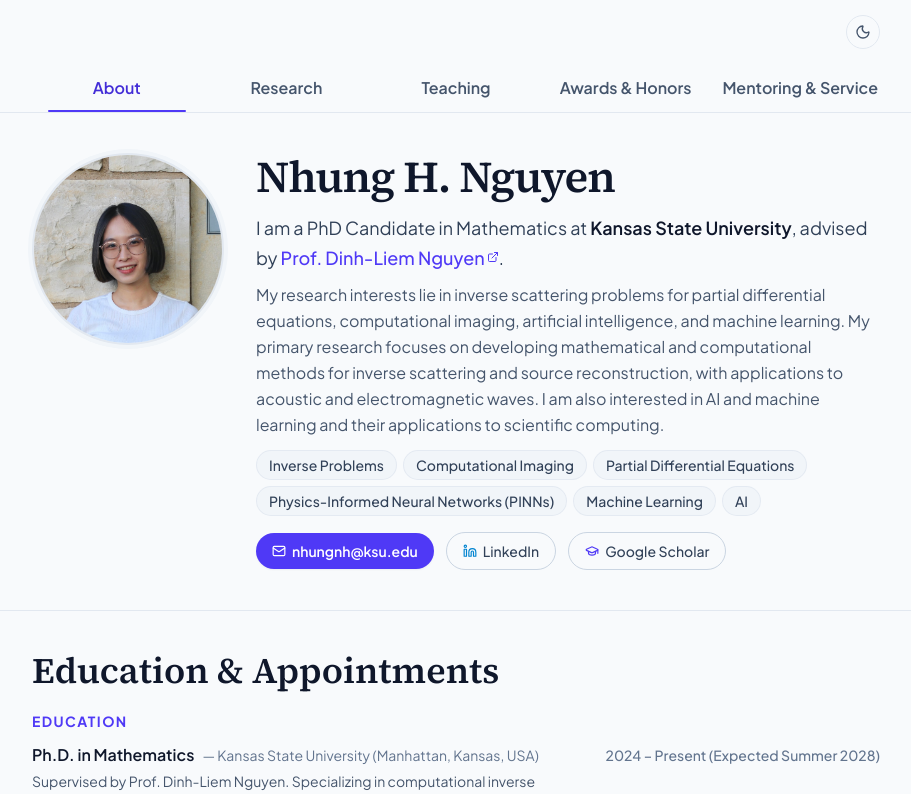
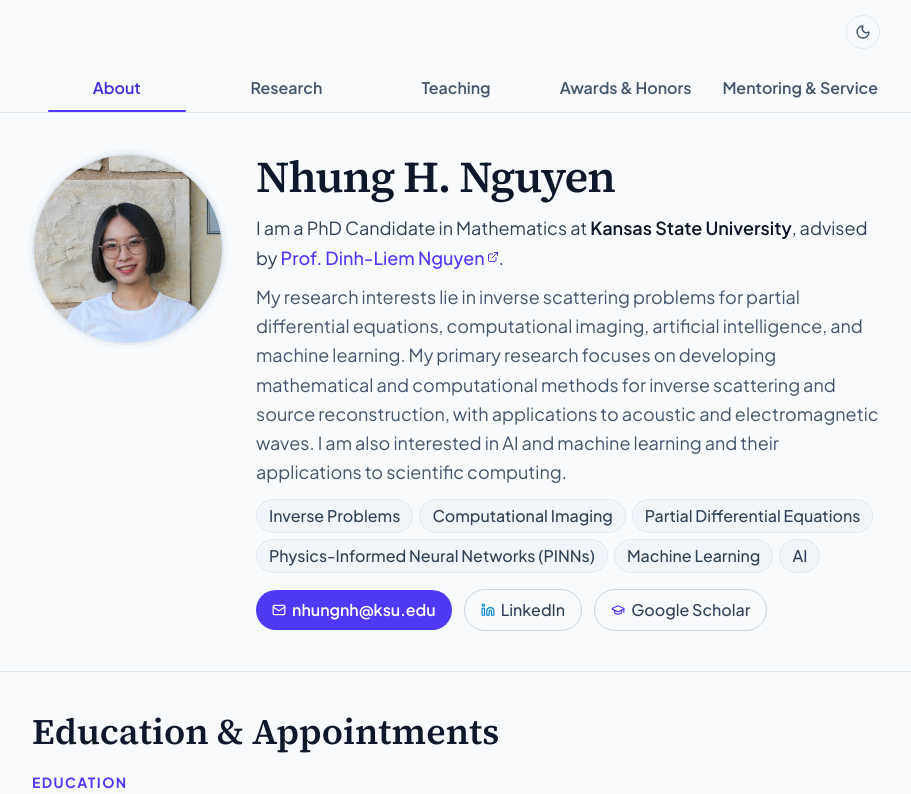
Before and after one commit to nhungnh-dot/nhungnh-dot.github.io, a React (Vite) app: page / in a window 1280 px wide. Shown: the top 794 px of the page, without its empty margins (184-1095 px from the left). Built offline with nearby package versions, Linux system fonts and the light colour scheme.

Commit message:
Align Hero.tsx typography with other tabs

```diff
--- a/src/components/Hero.tsx
+++ b/src/components/Hero.tsx
@@ -49,7 +49,7 @@ export const Hero: React.FC<HeroProps> = ({ onOpenCvModal, onNavigate }) => {
               </a>.
             </p>
 
-            <p className="mt-2.5 text-sm text-slate-600 dark:text-slate-300 leading-relaxed">
+            <p className="mt-2.5 text-base text-slate-600 dark:text-slate-300 leading-relaxed">
               {PERSONAL_INFO.researchSummary}
             </p>
 
@@ -58,7 +58,7 @@ export const Hero: React.FC<HeroProps> = ({ onOpenCvModal, onNavigate }) => {
               {PERSONAL_INFO.researchKeywords.map((kw, idx) => (
                 <span
                   key={idx}
-                  className="px-3 py-1 rounded-full text-xs font-medium bg-slate-100 dark:bg-slate-800 text-slate-700 dark:text-slate-300 border border-slate-200/80 dark:border-slate-700/80"
+                  className="px-3 py-1 rounded-full text-sm font-medium bg-slate-100 dark:bg-slate-800 text-slate-700 dark:text-slate-300 border border-slate-200/80 dark:border-slate-700/80"
                 >
                   {kw}
                 </span>
@@ -69,7 +69,7 @@ export const Hero: React.FC<HeroProps> = ({ onOpenCvModal, onNavigate }) => {
             <div className="mt-4 flex flex-wrap items-center justify-center sm:justify-start gap-3">
               <a
                 href={`mailto:${PERSONAL_INFO.email}`}
-                className="inline-flex items-center gap-1.5 px-4 py-2 rounded-full text-xs font-semibold bg-indigo-600 hover:bg-indigo-700 text-white shadow-xs transition-colors"
+                className="inline-flex items-center gap-1.5 px-4 py-2 rounded-full text-sm font-semibold bg-indigo-600 hover:bg-indigo-700 text-white shadow-xs transition-colors"
               >
                 <Mail className="w-3.5 h-3.5" />
                 <span>{PERSONAL_INFO.email}</span>
@@ -79,7 +79,7 @@ export const Hero: React.FC<HeroProps> = ({ onOpenCvModal, onNavigate }) => {
                 href={PERSONAL_INFO.linkedin}
                 target="_blank"
                 rel="noopener noreferrer"
-                className="inline-flex items-center gap-1.5 px-4 py-2 rounded-full text-xs font-medium border border-slate-300 dark:border-slate-700 text-slate-700 dark:text-slate-300 hover:bg-slate-100 dark:hover:bg-slate-800 transition-colors"
+                className="inline-flex items-center gap-1.5 px-4 py-2 rounded-full text-sm font-medium border border-slate-300 dark:border-slate-700 text-slate-700 dark:text-slate-300 hover:bg-slate-100 dark:hover:bg-slate-800 transition-colors"
               >
                 <Linkedin className="w-3.5 h-3.5 text-sky-600 dark:text-sky-400" />
                 <span>LinkedIn</span>
@@ -89,7 +89,7 @@ export const Hero: React.FC<HeroProps> = ({ onOpenCvModal, onNavigate }) => {
                 href="https://scholar.google.com/citations?hl=en&user=mjpMbqoAAAAJ"
                 target="_blank"
                 rel="noopener noreferrer"
-                className="inline-flex items-center gap-1.5 px-4 py-2 rounded-full text-xs font-medium border border-slate-300 dark:border-slate-700 text-slate-700 dark:text-slate-300 hover:bg-slate-100 dark:hover:bg-slate-800 transition-colors"
+                className="inline-flex items-center gap-1.5 px-4 py-2 rounded-full text-sm font-medium border border-slate-300 dark:border-slate-700 text-slate-700 dark:text-slate-300 hover:bg-slate-100 dark:hover:bg-slate-800 transition-colors"
               >
                 <GraduationCap className="w-3.5 h-3.5 text-indigo-600 dark:text-indigo-400" />
                 <span>Google Scholar</span>
```
